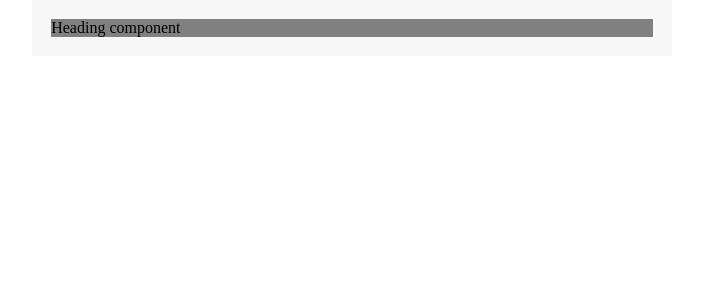
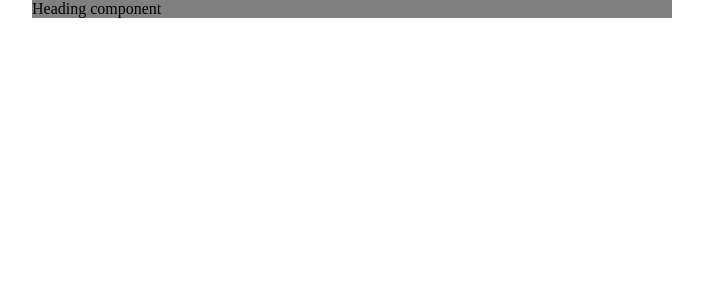
Before and after one commit to Roninanu777/issue_page, a React (Create React App) app in the folder client/: page / in a window 1280 px wide. Shown: the top 300 px of the page, without its empty margins (288-991 px from the left). Built offline with nearby package versions, Linux system fonts and the light colour scheme.

Commit message:
css changed

```diff
--- a/client/src/App.js
+++ b/client/src/App.js
@@ -4,8 +4,7 @@ import Heading from "./components/Heading";
 
 //Styles-------------------------------------------------------
 const Container = styled.div`
-    padding: 3%;
-    background-color: #f7f7f7;
+    width: 100%;
 `;
 //-------------------------------------------------------------
 
```
